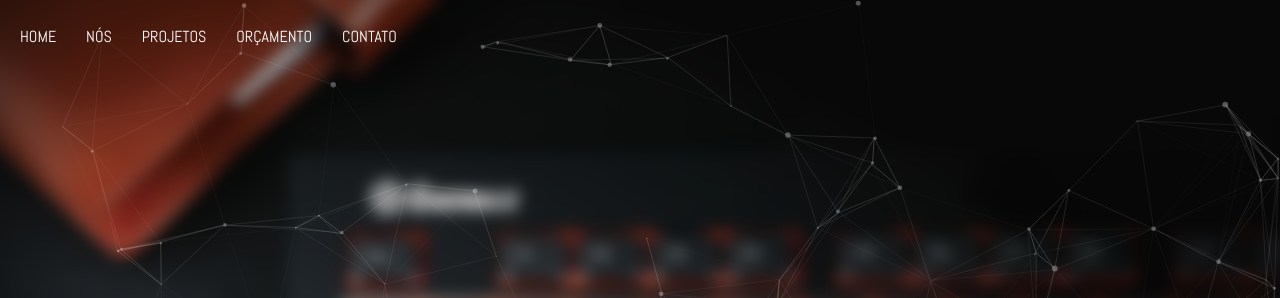
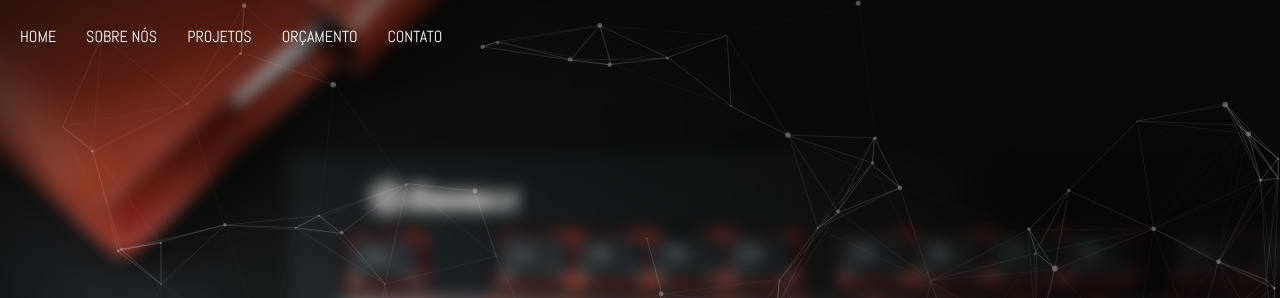
Before and after one commit to Hivef/Hivef.github.io, a website: page index.html at #!/site in a window 1280 px wide. Shown: the top 298 px of the page. Drawn offline with nearby package versions, Linux system fonts and the light colour scheme; some packages are replaced by stand-ins of ours.

Commit message:
Alterado nav

```diff
--- a/views/home.html
+++ b/views/home.html
@@ -5,7 +5,7 @@
                 <a href="#home">HOME</a>
             </li>
             <li>
-                <a href="#about">NÓS</a>
+                <a href="#about">SOBRE NÓS</a>
             </li>
             <li>
                 <a href="#projects">PROJETOS</a>
```
Also changed, not shown: 1 other file.
